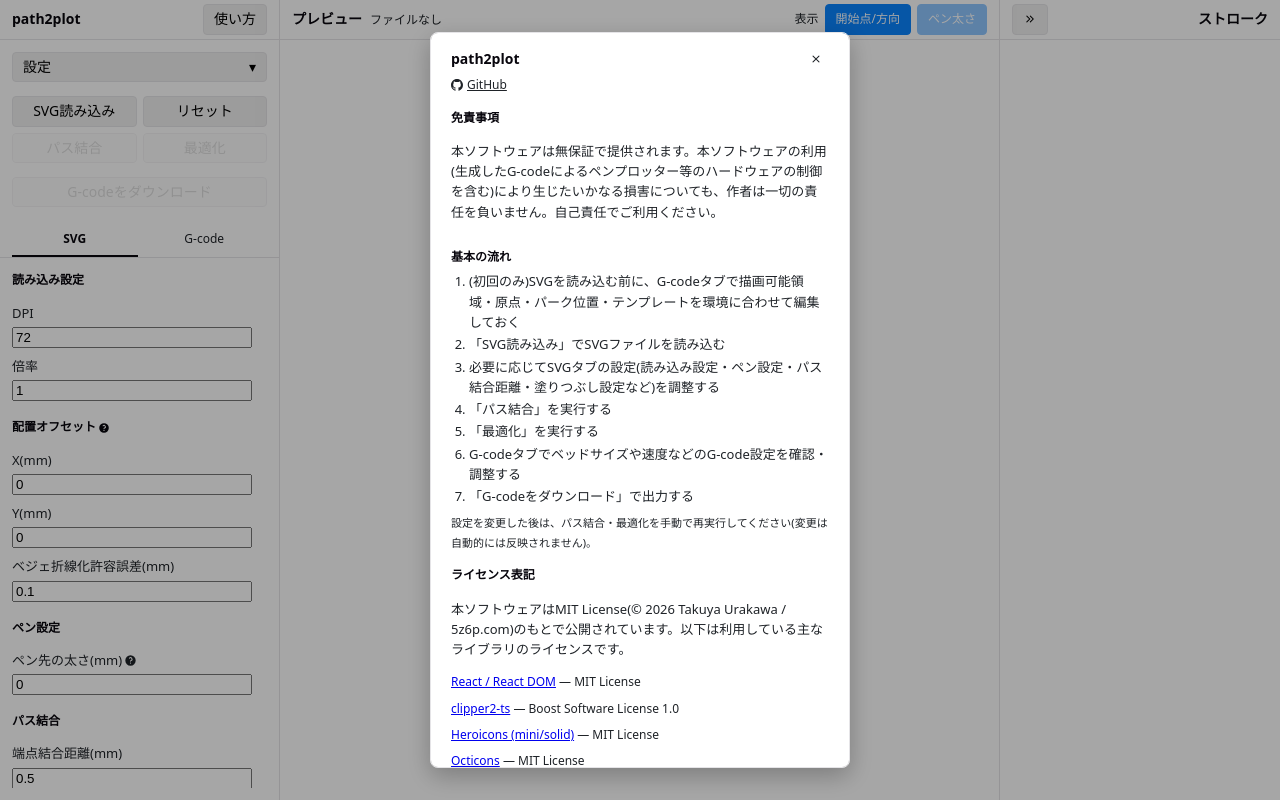
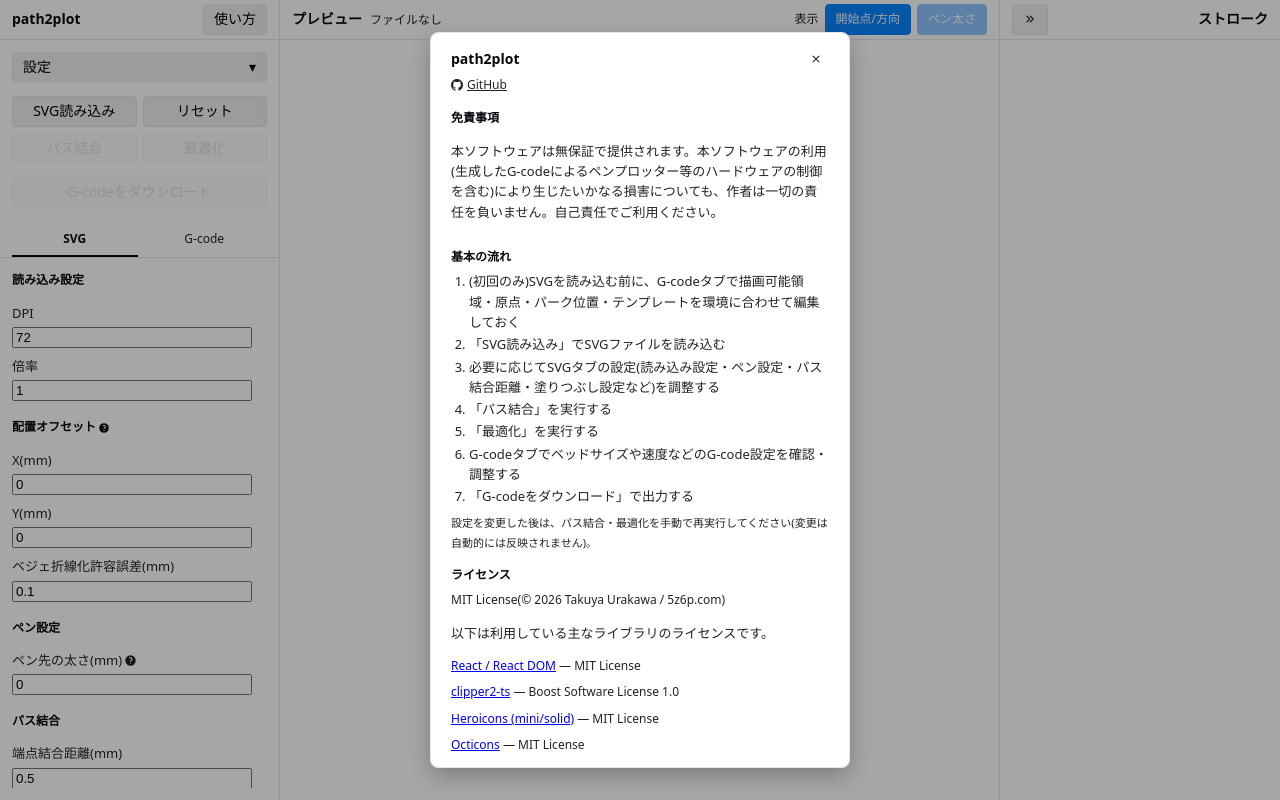
Before and after one commit to hsgw/path2plot, a React (Vite) app: page / in a window 1280 px wide. Built offline with nearby package versions, Linux system fonts and the light colour scheme.

Commit message:
使い方ダイアログのライセンス表記見出しを整理し、末尾チェックボックスに区切り線を追加

```diff
--- a/src/App.css
+++ b/src/App.css
@@ -900,6 +900,18 @@
   margin: 6px 0 0;
 }
 
+.help-dialog-footer {
+  margin-top: 4px;
+  padding-top: 14px;
+  border-top: 1px solid var(--border);
+}
+
+.help-dialog-license-self {
+  margin: 0 0 6px;
+  font-size: 12px;
+  color: var(--text);
+}
+
 .help-dialog-license-list {
   list-style: none;
   margin: 0;
--- a/src/components/common/HelpDialog.tsx
+++ b/src/components/common/HelpDialog.tsx
@@ -84,11 +84,11 @@
         </section>
 
         <section className="help-dialog-section">
-          <h3>ライセンス表記</h3>
-          <p>
-            本ソフトウェアはMIT License(© 2026 Takuya Urakawa /
-            5z6p.com)のもとで公開されています。以下は利用している主なライブラリのライセンスです。
+          <h3>ライセンス</h3>
+          <p className="help-dialog-license-self">
+            MIT License(© 2026 Takuya Urakawa / 5z6p.com)
           </p>
+          <p>以下は利用している主なライブラリのライセンスです。</p>
           <ul className="help-dialog-license-list">
             <li>
               <a
@@ -133,6 +133,7 @@
           </ul>
         </section>
 
+        <div className="help-dialog-footer">
           <label className="settings-checkbox-label">
             <input
               type="checkbox"
@@ -143,5 +144,6 @@
           </label>
         </div>
       </div>
+    </div>
   )
 }
```
Also changed, not shown: reference/implementation-status.md (+2 -0 lines). Lines whose indentation alone changed are shown as unchanged.
